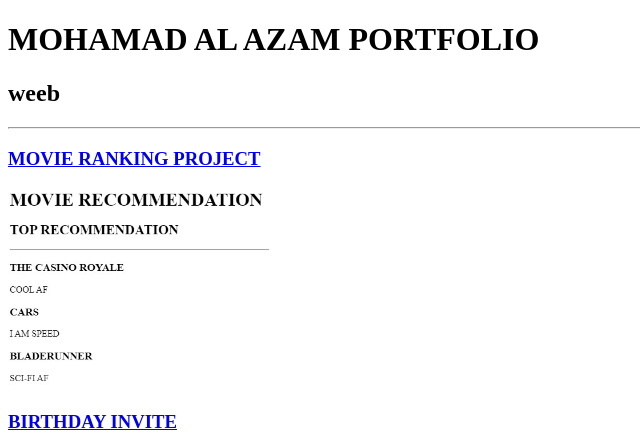
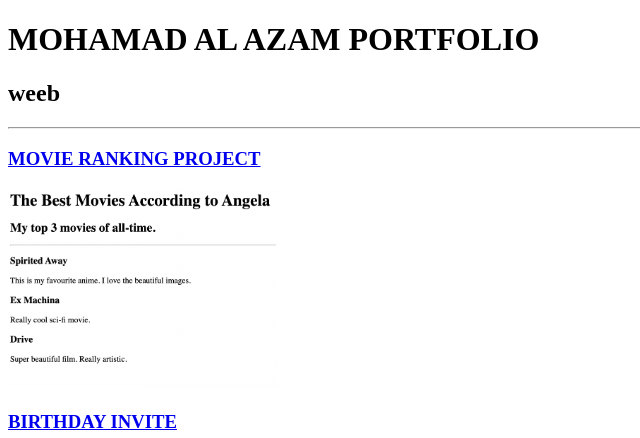
Before and after one commit to AceLockHeed/html.portfolio, a plain HTML site: page index.html in a window 1280 px wide. Shown: the top 438 px of the page, without its empty margins (0-640 px from the left). Drawn offline with Linux system fonts and the light colour scheme.

Commit message:
Update index.html

```diff
--- a/index.html
+++ b/index.html
@@ -13,7 +13,7 @@
     <hr>
 
     <h3><a href="./public/movie-ranking.html">MOVIE RANKING PROJECT</a></h3>
-        <img src="./assets/images/movie ranking .jpg" height="200" alt="movie ranking diagram"/>
+        <img src="./assets/images/movie-ranking.png" height="200" alt="movie ranking diagram"/>
 
     <h3><a href="./public/birthday-invite.html">BIRTHDAY INVITE</a></h3>
         "<img src="./assets/images/birthday-invite.png" height="200"    alt=birthday invite portfolio/>"
```
